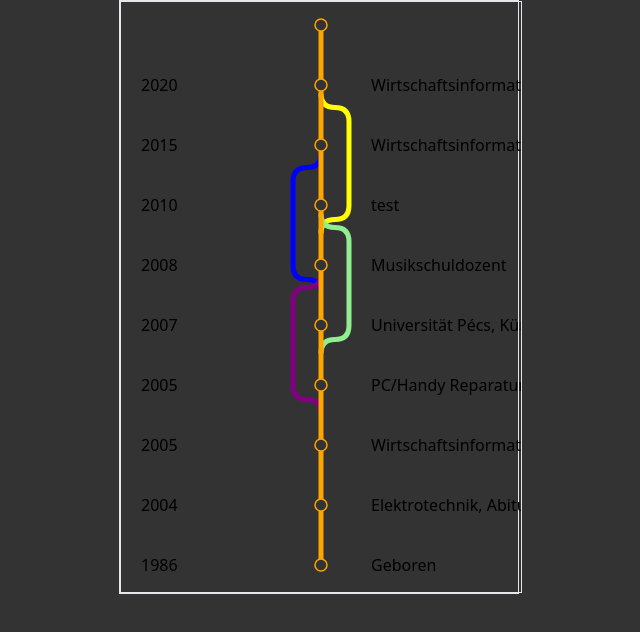
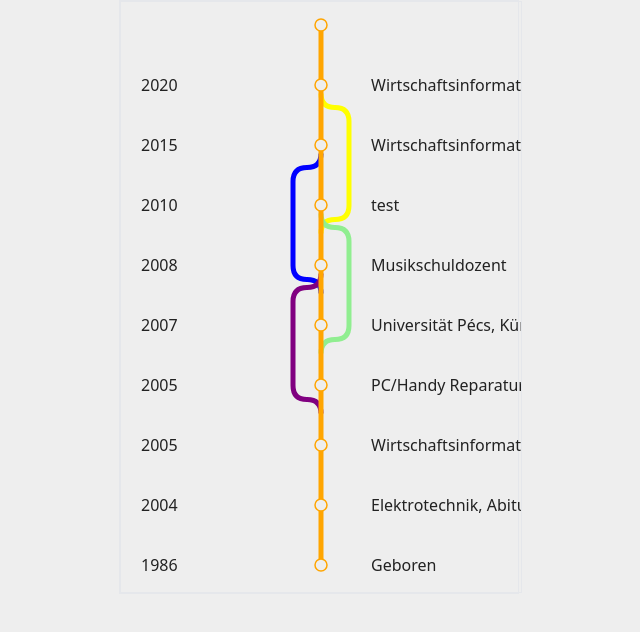
Before and after one commit to gabjuh/webdev-portfolio, a React (Vite) app: page / in a window 1280 px wide. Shown: the top 632 px of the page, without its empty margins (321-961 px from the left). Built offline with nearby package versions, Linux system fonts and the light colour scheme.

Commit message:
add colors and textColor

```diff
--- a/src/App.tsx
+++ b/src/App.tsx
@@ -4,15 +4,20 @@ import CvTree from './component/CvTree';
 
 function App() {
 
-  const bgColor = '#333';
+  const colors = ['#eee', '#222'];
+
+  const bgColor = colors[0];
+  const textColor = colors[1];
   const body = document.querySelector('body') as HTMLElement;
 
   body.style.backgroundColor = bgColor;
+  body.style.color = textColor;
 
   return (
     <div className="App">
       <CvTree
         bgColor={bgColor}
+        textColor={textColor}
       />
     </div>
   );
```
